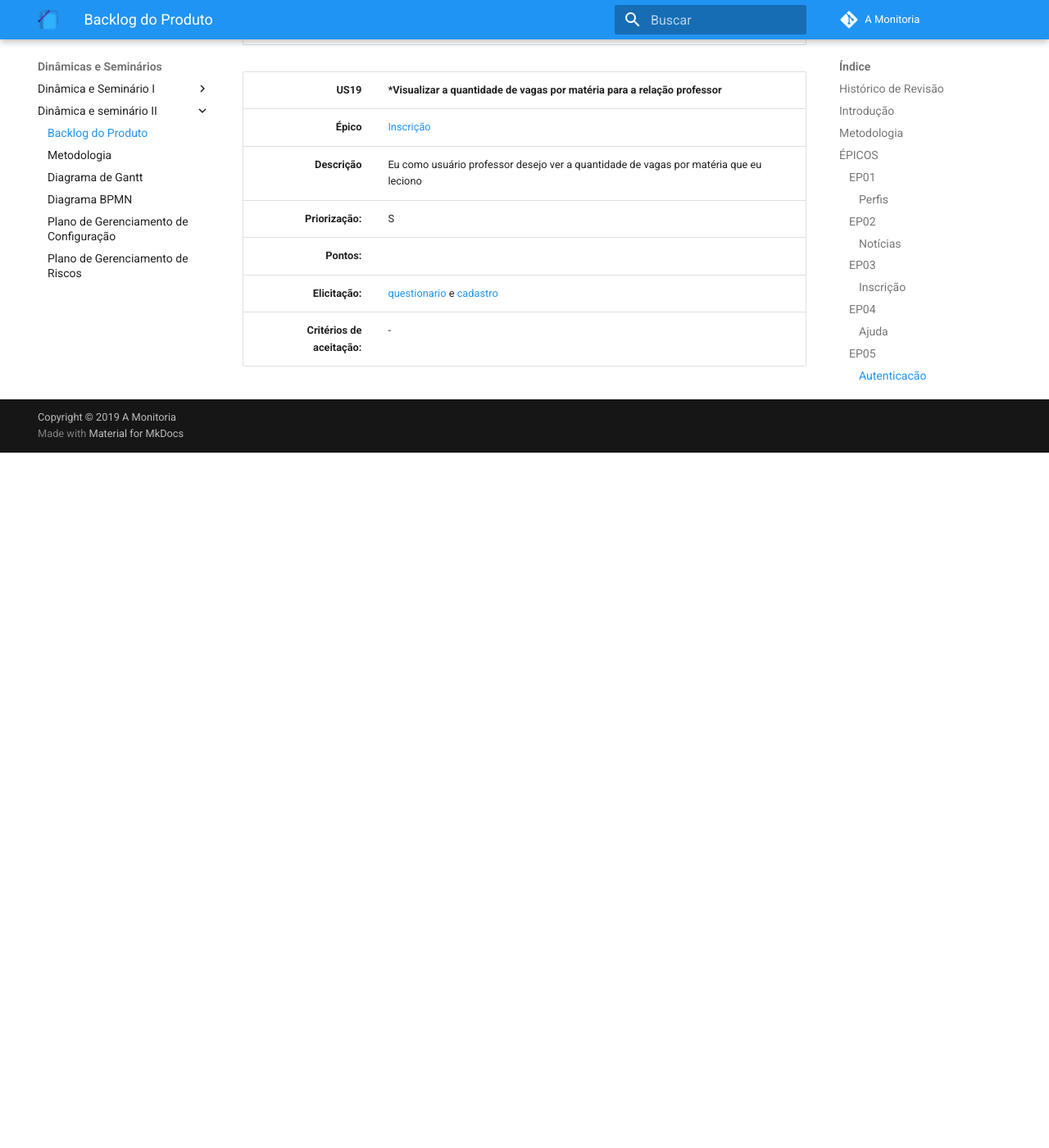
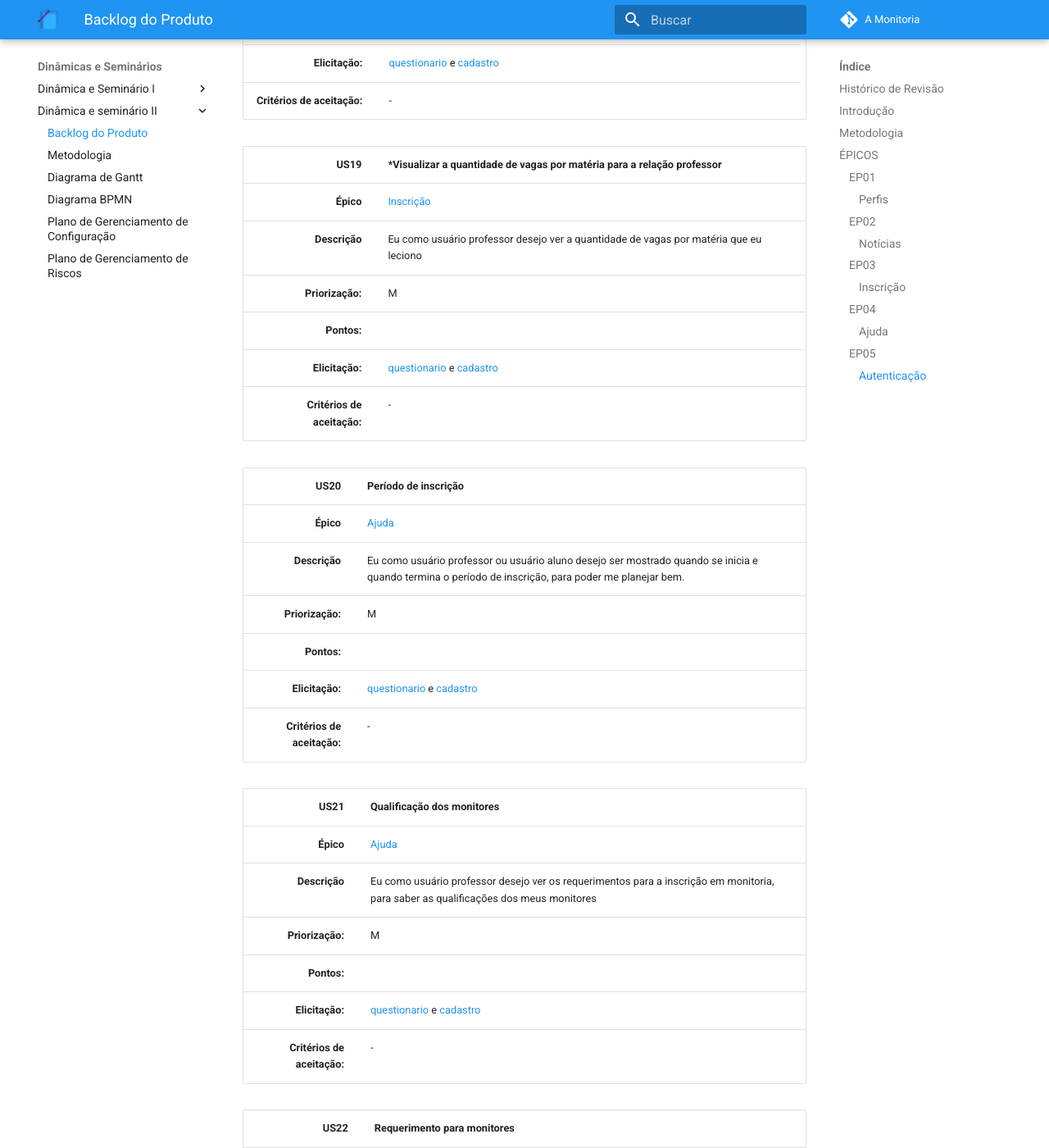
Before and after one commit to 2019-2-arquitetura-desenho/wiki, an MkDocs documentation site: the page built from docs/dinamica_seminario_II/backlog_do_produto.md, in a window 1280 px wide and 1400 px high, scrolled down 8868 px. Shown: the whole window at 82% size. Built offline with MkDocs 1.6.1 and Material for MkDocs 9.7.7, drawn with Linux system fonts in a browser that asks for light colours; comment, search, counter and statistics services are not loaded; old or Windows-style settings are respelled for this version of MkDocs; before the commit the page ends 9420 px from its top, so only the background shows below that; some of the changed text lies outside the part shown.

Commit message:
Adding help stories

```diff
--- a/docs/dinamica_seminario_II/backlog_do_produto.md
+++ b/docs/dinamica_seminario_II/backlog_do_produto.md
@@ -7,8 +7,9 @@
 | 01/09/19 | 0.1 | Criação do documento | [Ivan Dobbin]((https://github.com/darmsDD)) e [João Rodrigues](https://github.com/rjoao)|
 | 01/09/19 | 0.2 | Introdução, metodologia e épicos foram inseridos | [Ivan Dobbin]((https://github.com/darmsDD)) e [João Rodrigues](https://github.com/rjoao)|
 | 02/09/19 | 0.3 | Adição das primeiras histórias de usuário| [Ivan Dobbin]((https://github.com/darmsDD)) e [João Rodrigues](https://github.com/rjoao)|
-| 03/09/19 | 0.4 | Finalização as histórias perfil e autenticação| [Ivan Dobbin]((https://github.com/darmsDD))|
-
+| 03/09/19 | 0.4 | Adição das histórias perfil e autenticação| [Ivan Dobbin]((https://github.com/darmsDD))|
+| 03/09/19 | 0.5 | Adição das histórias notícias e inscrição| [Ivan Dobbin]((https://github.com/darmsDD))|
+| 03/09/19 | 0.6 | Adição da história ajuda| [Ivan Dobbin]((https://github.com/darmsDD))|
 
 ## Introdução
 O atual documento tem por objetivo apresentar os épicos, as histórias de usuário (US) e o product backlog da plataforma A Monitoria. O backlog é composto por US's às quais são resolvidas em um período de tempo (sprint) e que pertencem a um contexto maior, no caso os épicos.
@@ -245,7 +246,66 @@ Criar funcionalidades que validem as informações dos usuários.
 |--------:|:-|
 | **Épico** | [Inscrição](###EP03)|
 |  **Descrição** |Eu como usuário professor desejo ver a quantidade de vagas por matéria que eu leciono |
-| **Priorização:** |S |
+| **Priorização:** |M |
 | **Pontos:** |  |
 | **Elicitação:** |[questionario](https://2019-2-arquitetura-desenho.github.io/wiki/dinamica_seminario_I/Elicitacao/questionario/) e [cadastro](https://2019-2-arquitetura-desenho.github.io/wiki/dinamica_seminario_I/Elicitacao/prototipo/)|
 | **Critérios de aceitação:** | - |
+
+
+| US20 | Período de inscrição|
+|--------:|:-|
+| **Épico** | [Ajuda](###EP04)|
+|  **Descrição** |Eu como usuário professor ou usuário aluno desejo ser mostrado quando se inicia e quando termina o período de inscrição, para poder me planejar bem.|
+| **Priorização:** |M |
+| **Pontos:** |  |
+| **Elicitação:** |[questionario](https://2019-2-arquitetura-desenho.github.io/wiki/dinamica_seminario_I/Elicitacao/questionario/) e [cadastro](https://2019-2-arquitetura-desenho.github.io/wiki/dinamica_seminario_I/Elicitacao/prototipo/)|
+| **Critérios de aceitação:** | - |
+
+
+| US21 | Qualificação dos monitores|
+|--------:|:-|
+| **Épico** | [Ajuda](###EP04)|
+|  **Descrição** |Eu como usuário professor desejo ver os requerimentos para a inscrição em monitoria, para saber as qualificações dos meus monitores|
+| **Priorização:** |M |
+| **Pontos:** |  |
+| **Elicitação:** |[questionario](https://2019-2-arquitetura-desenho.github.io/wiki/dinamica_seminario_I/Elicitacao/questionario/) e [cadastro](https://2019-2-arquitetura-desenho.github.io/wiki/dinamica_seminario_I/Elicitacao/prototipo/)|
+| **Critérios de aceitação:** | - |
+
+
+| US22 | Requerimento para monitores|
+|--------:|:-|
+| **Épico** | [Ajuda](###EP04)|
+|  **Descrição** |Eu como usuário aluno desejo ver os requerimentos para a inscrição em monitoria, para saber se posso realizá-la ou não.|
+| **Priorização:** |M |
+| **Pontos:** |  |
+| **Elicitação:** |[questionario](https://2019-2-arquitetura-desenho.github.io/wiki/dinamica_seminario_I/Elicitacao/questionario/) e [cadastro](https://2019-2-arquitetura-desenho.github.io/wiki/dinamica_seminario_I/Elicitacao/prototipo/)|
+| **Critérios de aceitação:** | - |
+
+| US23 | Tutorial|
+|--------:|:-|
+| **Épico** | [Ajuda](###EP04)|
+|  **Descrição** |Eu como usuário professor ou usuário aluno desejo receber um tutorial para aprender a utilizar a plataforma.|
+| **Priorização:** |W |
+| **Pontos:** |  |
+| **Elicitação:** |[questionario](https://2019-2-arquitetura-desenho.github.io/wiki/dinamica_seminario_I/Elicitacao/questionario/) e [cadastro](https://2019-2-arquitetura-desenho.github.io/wiki/dinamica_seminario_I/Elicitacao/prototipo/)|
+| **Critérios de aceitação:** | - |
+
+
+| US24 | Ler FAQS|
+|--------:|:-|
+| **Épico** | [Ajuda](###EP04)|
+|  **Descrição** |Eu como usuário desejo poder ler FAQS, para esclarecer dúvidas.|
+| **Priorização:** |C |
+| **Pontos:** |  |
+| **Elicitação:** |[questionario](https://2019-2-arquitetura-desenho.github.io/wiki/dinamica_seminario_I/Elicitacao/questionario/) e [cadastro](https://2019-2-arquitetura-desenho.github.io/wiki/dinamica_seminario_I/Elicitacao/prototipo/)|
+| **Critérios de aceitação:** | - |
+
+
+| US25 | Editar FAQS|
+|--------:|:-|
+| **Épico** | [Ajuda](###EP04)|
+|  **Descrição** |Eu como administrador posso editar FAQS, para responder dúvidas.|
+| **Priorização:** |C |
+| **Pontos:** |  |
+| **Elicitação:** |[questionario](https://2019-2-arquitetura-desenho.github.io/wiki/dinamica_seminario_I/Elicitacao/questionario/) e [cadastro](https://2019-2-arquitetura-desenho.github.io/wiki/dinamica_seminario_I/Elicitacao/prototipo/)|
+| **Critérios de aceitação:** | - |
```
